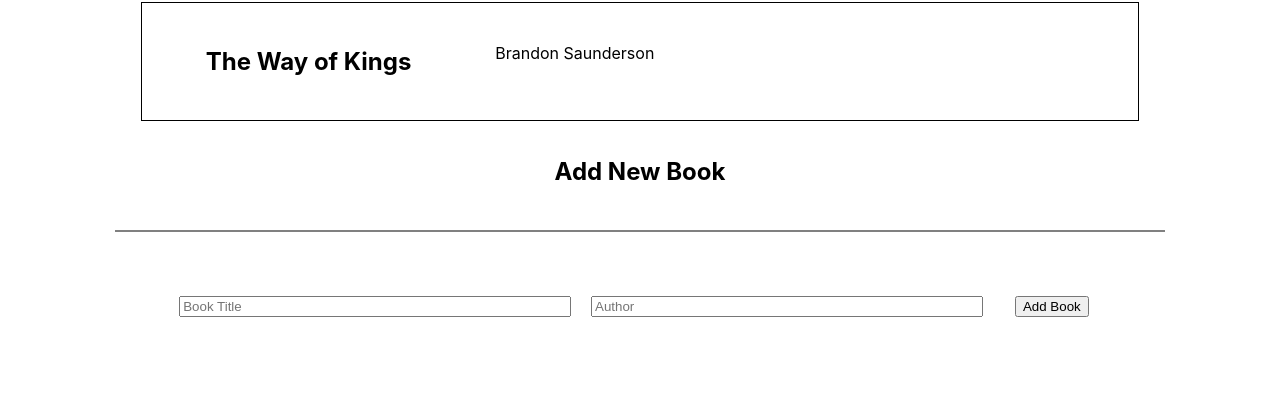
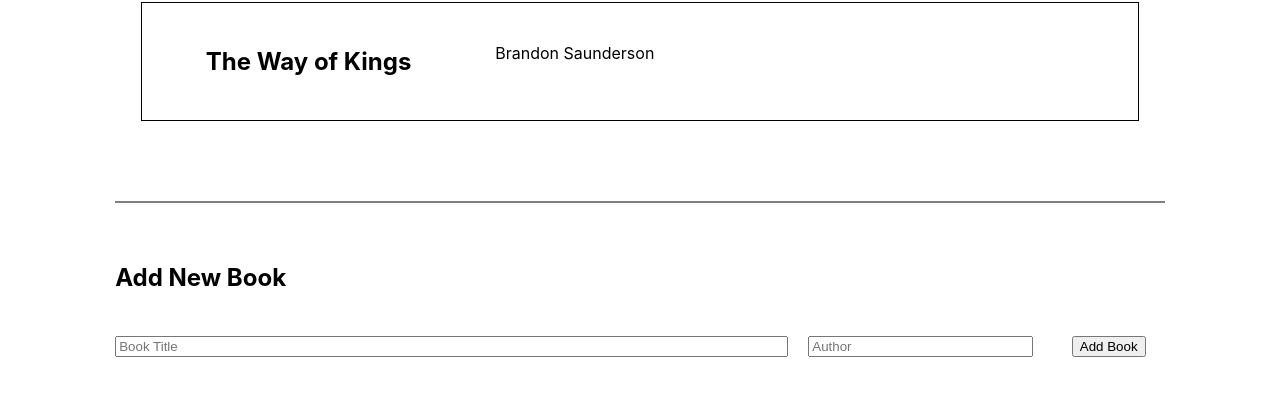
Before and after one commit to Haywayaheadshot/book-keeper, a React (Create React App) app: page /books in a window 1280 px wide. Shown: the part 385-780 px from the top of the page. Built offline with nearby package versions, Linux system fonts and the light colour scheme.

Commit message:
Restyle to match microverse requirement

```diff
--- a/src/components/dep/addNewBook.css
+++ b/src/components/dep/addNewBook.css
@@ -19,12 +19,22 @@
 }
 
 @media (min-width: 760px) {
+  .books-authors-inputs-div {
+    border-top: 2px solid grey;
+    margin-top: 10vh;
+  }
+
+  .books-authors-inputs-div h2 {
+    place-self: left;
+    width: 100%;
+    padding-top: 5vh;
+  }
+
   .books-authors-inputs {
-    border-top: 2px solid grey;
     display: grid;
-    grid-template-columns: 2fr 2fr 0.5fr;
+    grid-template-columns: 3fr 1fr 0.5fr;
     gap: 20px;
-    padding: 8vh 5vw;
+    padding: 0 0;
     margin-top: 3vh;
   }
 }
```
